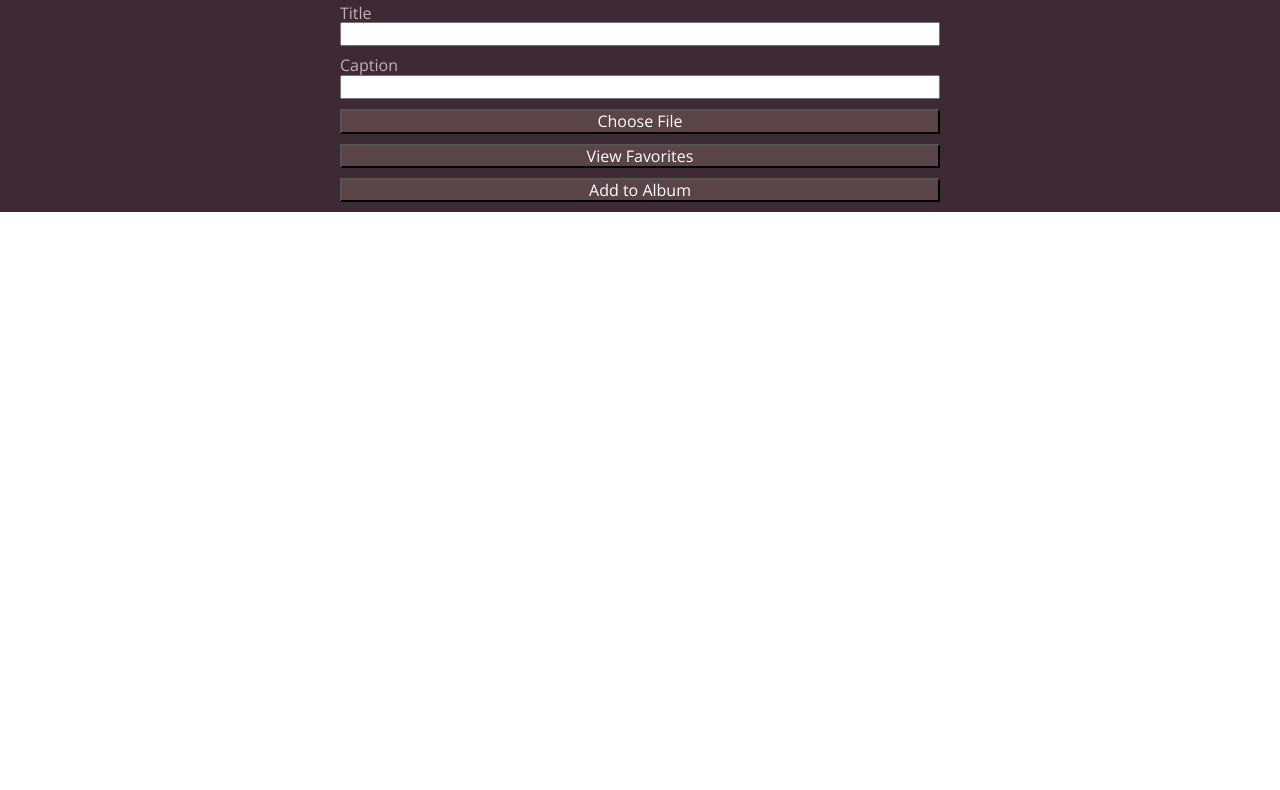
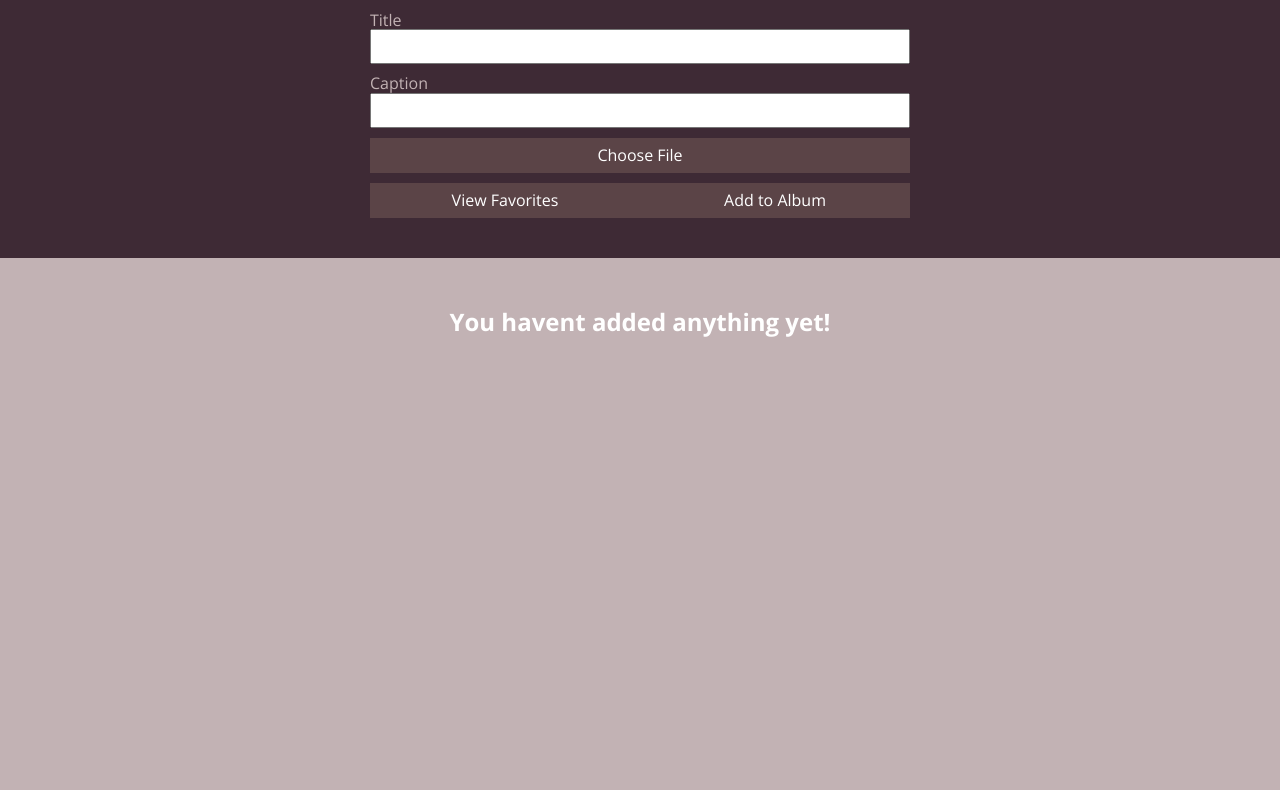
Before and after one commit to pgoulding/fotofinder, a plain HTML site: page index.html in a window 1280 px wide. Shown: the part 76-866 px from the top of the page. Before the commit the page ends 800 px from the top, so only its background shows below. Drawn offline with nearby package versions, Linux system fonts and the light colour scheme; files that its build step writes are made by us from their sources.

Commit message:
added height and margin constrictions on form

```diff
--- a/index.html
+++ b/index.html
@@ -2,7 +2,7 @@
 <html lang="en">
 <head>
   <meta charset="UTF-8">
-  <title>fotofinder</title>
+  <title>FotoFinder</title>
   <meta name="viewport" content="width=device-width, initial-scale=1.0">
   <link href="https://fonts.googleapis.com/icon?family=Material+Icons" rel="stylesheet">
   <link href="https://fonts.googleapis.com/css?family=Open+Sans:300,400,600,700,800" rel="stylesheet">
@@ -12,7 +12,7 @@
 <body>
 <header>
   <div class="title-search">
-    <h1>Foto<img>finder</h1>
+    <h1>Foto<img src="./images/foto-finder-logo.svg" class="logo">finder</h1>
     <div id="search-bar">
       <input type="text" id="search-input" placeholder="Search">
       <p><i class="material-icons search-icon">search</i></p>
@@ -25,14 +25,27 @@
       <label for="caption">Caption</label>
         <input type="text" name="caption" id="caption-input" class="input-card">
       <button id="choose-file">Choose File</button>
-      <button id="view-favorites">View Favorites</button>
-      <button id="add-to-album">Add to Album</button>
+      <div class="bottom-buttons">
+        <button id="view-favorites">View<span class="num-cards"></span> Favorites</button>
+        <button id="add-to-album">Add to Album</button>
+      </div>
     </form>
   </div>
 </header>
-<article>
+<article class="blank-section">
+  <h2>You havent added anything yet!</h2>
+</article>
+<article data-id class="card-ui">
   <template>
+    <section class="card">
+      <h3 class="img-title"></h3>
+      <img src=${uploaded-img}>
+      <caption></caption>
+      <div>
+
+      </div>
   <!--Add card UI here-->
+    </section>
   </template>
 </article>
 </body>
--- a/photo.js
+++ b/photo.js
@@ -1,9 +1,10 @@
 class Photo{
-  constructor(id, title, caption, favorited = 0){
+  constructor(id, title, file, caption){
     this.id = id;
     this.title = title;
+    this.file = file;
     this.caption = caption;
-    this.favorited = favorited;
+    this.favorited = false;
   }
 
   saveToStorage(photos){
--- a/styles.css
+++ b/styles.css
@@ -25,19 +25,23 @@ button{
   background-color: #5B4447;
   color: #ffffff;
   margin-bottom: 10px;
+  border: none;
+  height: 35px;
+  font-size: 1em;
 }
 
 button:hover{
   background-color: #938284;
 }
 
-form{
-  display: flex;
-  flex-direction: column;
+h1{
+  text-transform: uppercase;
+  color: #ffffff;
+  margin: 0;
 }
 
-.input-card{
-  margin-bottom: 10px;
+.logo{
+  width: 1.2em;
 }
 
 .title-search{
@@ -47,6 +51,7 @@ form{
   justify-content: space-between;
   margin: auto;
   max-width: 1024px;
+  padding: 10px;
 }
 
 #search-bar {
@@ -81,19 +86,59 @@ form{
   color: white;
   line-height: 35px;
 }
+/*--------Form-----------*/
+
+form{
+  display: flex;
+  flex-direction: column;
+  padding:30px;
+}
+
+input{
+  height: 35px;
+}
+
+
+.input-card{
+  margin-bottom: 10px;
+}
 
 .input-wrapper{
   margin: auto;
   min-width: 280px;
   max-width: 600px;
+}
 
+.bottom-buttons{
+  flex-direction: row;
+  display: flex;
+  justify-content: space-around;
+  min-width: 280px;
+  max-width: 600px;
+  border-spacing: 10px;
+}
+
+#view-favorites,
+#add-to-album{
+  width: 45%;
+  flex-direction: row;
+  justify-content: space-between;
+  flex-grow: 2;
 }
 
 /*---------- Aritcle ---------------*/
 article{
-  background-color: #3E2A35;
+  background-color: #c2b2b4;
+  color: #ffffff;
+  text-align: center;
+  justify-content: center;
+  height: 100vh;
 }
-
+h2{
+padding: 50px;
+margin: auto;
+max-width: 80%;
+}
 .container{
   border: 1px dashed;
   display: grid;
```
Also changed, not shown: 1 other file.
